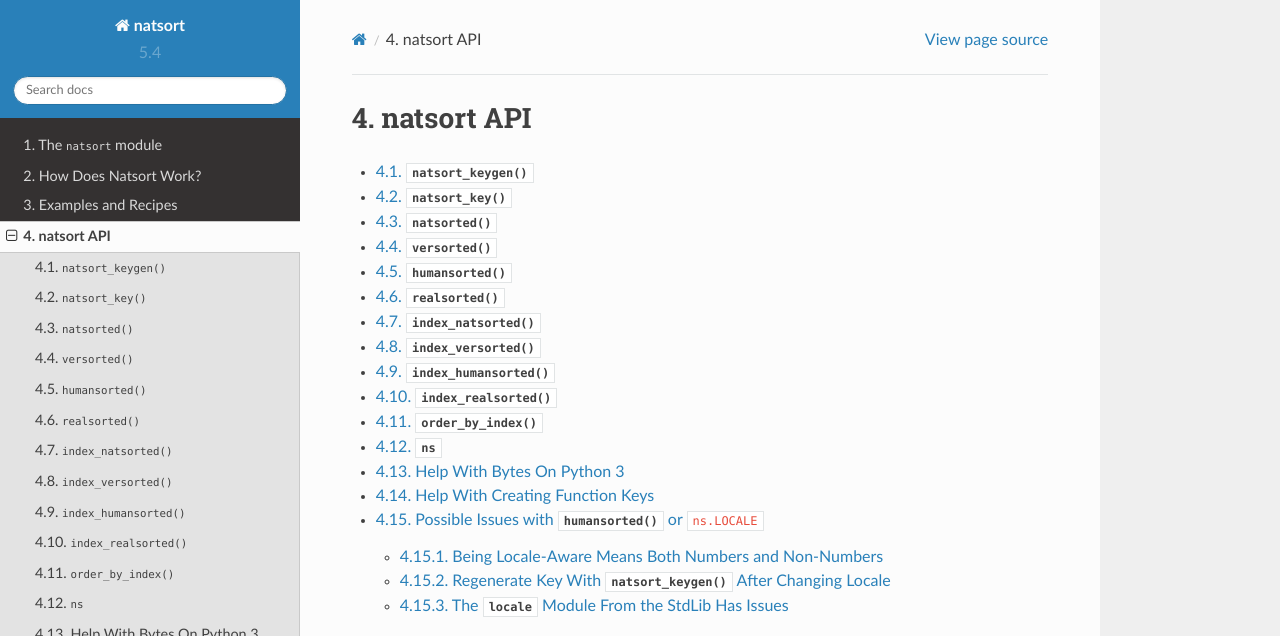
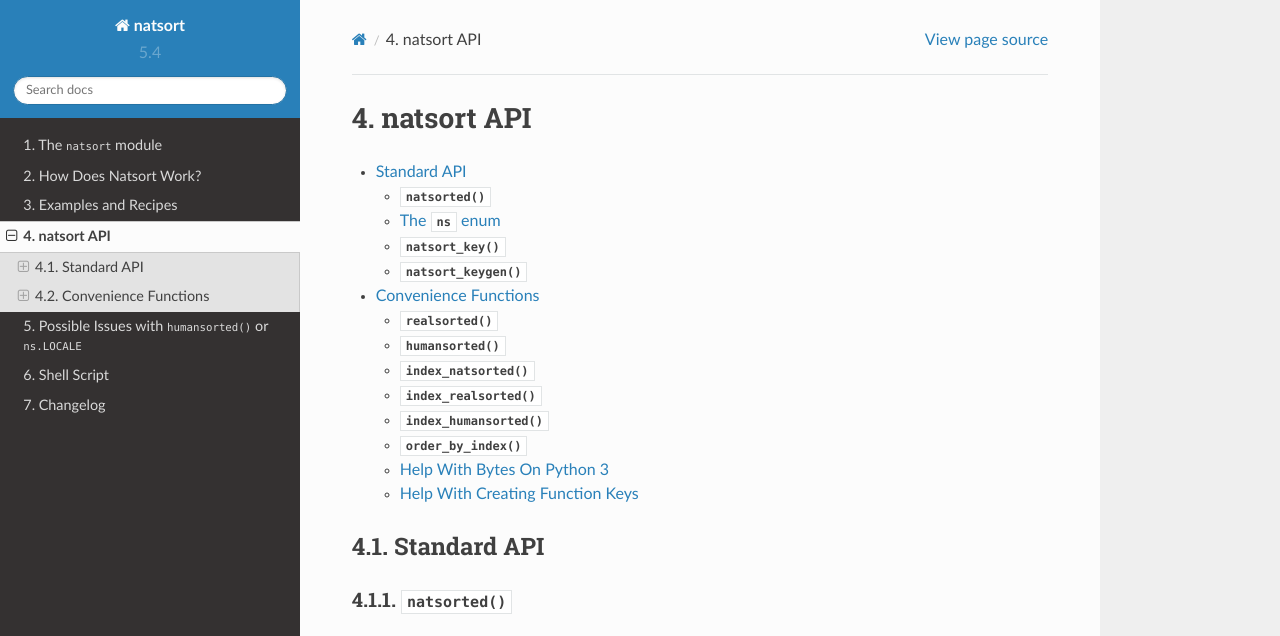
Before and after one commit to SethMMorton/natsort, a Sphinx documentation site: the page built from docs/api.rst, in a window 1280 px wide and 1400 px high. Shown: the top 636 px of the window. Built offline with Sphinx 7.4.7 and the Read the Docs theme 2.0.0, drawn with Linux system fonts in a browser that asks for light colours; some of the changed text lies outside the part shown; grey boxes are pictures that could not be loaded.

Commit message:
Consolidate API into a single page
Rather than users click through individual functions, it is now all on
a single page.

Additionally, a bug where the ns enum had no data in the documentation
has been fixed.

The `versorted` and `index_versorted` functions have been omitted.

```diff
--- a/docs/api.rst
+++ b/docs/api.rst
@@ -6,21 +6,92 @@
 natsort API
 ===========
 
-.. toctree::
-   :maxdepth: 2
+.. contents::
+    :local:
 
-   natsort_keygen.rst
-   natsort_key.rst
-   natsorted.rst
-   versorted.rst
-   humansorted.rst
-   realsorted.rst
-   index_natsorted.rst
-   index_versorted.rst
-   index_humansorted.rst
-   index_realsorted.rst
-   order_by_index.rst
-   ns_class.rst
-   bytes.rst
-   chain.rst
-   locale_issues.rst
+Standard API
+------------
+
+:func:`~natsort.natsorted`
+++++++++++++++++++++++++++
+
+.. autofunction:: natsorted
+
+The :class:`~natsort.ns` enum
++++++++++++++++++++++++++++++
+
+.. autodata:: ns
+    :annotation:
+
+:func:`~natsort.natsort_key`
+++++++++++++++++++++++++++++
+
+.. autofunction:: natsort_key
+
+:func:`~natsort.natsort_keygen`
++++++++++++++++++++++++++++++++
+
+.. autofunction:: natsort_keygen
+
+Convenience Functions
+---------------------
+
+:func:`~natsort.realsorted`
++++++++++++++++++++++++++++
+
+.. autofunction:: realsorted
+
+:func:`~natsort.humansorted`
+++++++++++++++++++++++++++++
+
+.. autofunction:: humansorted
+
+:func:`~natsort.index_natsorted`
+++++++++++++++++++++++++++++++++
+
+.. autofunction:: index_natsorted
+
+:func:`~natsort.index_realsorted`
++++++++++++++++++++++++++++++++++
+
+.. autofunction:: index_realsorted
+
+:func:`~natsort.index_humansorted`
+++++++++++++++++++++++++++++++++++
+
+.. autofunction:: index_humansorted
+
+:func:`~natsort.order_by_index`
++++++++++++++++++++++++++++++++
+
+.. autofunction:: order_by_index
+
+.. _bytes_help:
+
+Help With Bytes On Python 3
++++++++++++++++++++++++++++
+
+The official stance of :mod:`natsort` is to not support `bytes` for
+sorting; there is just too much that can go wrong when trying to automate
+conversion between `bytes` and `str`. But rather than completely give up
+on `bytes`, :mod:`natsort` provides three functions that make it easy to
+quickly decode `bytes` to `str` so that sorting is possible.
+
+.. autofunction:: decoder
+
+.. autofunction:: as_ascii
+
+.. autofunction:: as_utf8
+
+.. _function_help:
+
+Help With Creating Function Keys
+++++++++++++++++++++++++++++++++
+
+If you need to create a complicated *key* argument to (for example)
+:func:`natsorted` that is actually multiple functions called one after the other,
+the following function can help you easily perform this action. It is
+used internally to :mod:`natsort`, and has been exposed publically for
+the convenience of the user.
+
+.. autofunction:: chain_functions
--- a/docs/bytes.rst
+++ /dev/null
@@ -1,19 +0,0 @@
-.. default-domain:: py
-.. currentmodule:: natsort
-
-.. _bytes_help:
-
-Help With Bytes On Python 3
-===========================
-
-The official stance of :mod:`natsort` is to not support `bytes` for
-sorting; there is just too much that can go wrong when trying to automate
-conversion between `bytes` and `str`. But rather than completely give up
-on `bytes`, :mod:`natsort` provides three functions that make it easy to
-quickly decode `bytes` to `str` so that sorting is possible.
-
-.. autofunction:: decoder
-
-.. autofunction:: as_ascii
-
-.. autofunction:: as_utf8
--- a/docs/chain.rst
+++ /dev/null
@@ -1,15 +0,0 @@
-.. default-domain:: py
-.. currentmodule:: natsort
-
-.. _function_help:
-
-Help With Creating Function Keys
-================================
-
-If you need to create a complicated *key* argument to (for example)
-:func:`natsorted` that is actually multiple functions called one after the other,
-the following function can help you easily perform this action. It is
-used internally to :mod:`natsort`, and has been exposed publically for
-the convenience of the user.
-
-.. autofunction:: chain_functions
--- a/docs/humansorted.rst
+++ /dev/null
@@ -1,7 +0,0 @@
-.. default-domain:: py
-.. currentmodule:: natsort
-
-:func:`~natsort.humansorted`
-============================
-
-.. autofunction:: humansorted
--- a/docs/index.rst
+++ b/docs/index.rst
@@ -16,6 +16,7 @@ Contents:
    howitworks.rst
    examples.rst
    api.rst
+   locale_issues.rst
    shell.rst
    changelog.rst
 
--- a/docs/index_humansorted.rst
+++ /dev/null
@@ -1,7 +0,0 @@
-.. default-domain:: py
-.. currentmodule:: natsort
-
-:func:`~natsort.index_humansorted`
-==================================
-
-.. autofunction:: index_humansorted
--- a/docs/index_natsorted.rst
+++ /dev/null
@@ -1,7 +0,0 @@
-.. default-domain:: py
-.. currentmodule:: natsort
-
-:func:`~natsort.index_natsorted`
-================================
-
-.. autofunction:: index_natsorted
--- a/docs/index_realsorted.rst
+++ /dev/null
@@ -1,7 +0,0 @@
-.. default-domain:: py
-.. currentmodule:: natsort
-
-:func:`~natsort.index_realsorted`
-=================================
-
-.. autofunction:: index_realsorted
--- a/docs/index_versorted.rst
+++ /dev/null
@@ -1,7 +0,0 @@
-.. default-domain:: py
-.. currentmodule:: natsort
-
-:func:`~natsort.index_versorted`
-================================
-
-.. autofunction:: index_versorted
--- a/docs/natsort_key.rst
+++ /dev/null
@@ -1,7 +0,0 @@
-.. default-domain:: py
-.. currentmodule:: natsort
-
-:func:`~natsort.natsort_key`
-============================
-
-.. autofunction:: natsort_key
--- a/docs/natsort_keygen.rst
+++ /dev/null
@@ -1,7 +0,0 @@
-.. default-domain:: py
-.. currentmodule:: natsort
-
-:func:`~natsort.natsort_keygen`
-===============================
-
-.. autofunction:: natsort_keygen
--- a/docs/natsorted.rst
+++ /dev/null
@@ -1,7 +0,0 @@
-.. default-domain:: py
-.. currentmodule:: natsort
-
-:func:`~natsort.natsorted`
-==========================
-
-.. autofunction:: natsorted
--- a/docs/ns_class.rst
+++ /dev/null
@@ -1,7 +0,0 @@
-.. default-domain:: py
-.. currentmodule:: natsort
-
-:class:`~natsort.ns`
-====================
-
-.. autoclass:: ns
--- a/docs/order_by_index.rst
+++ /dev/null
@@ -1,7 +0,0 @@
-.. default-domain:: py
-.. currentmodule:: natsort
-
-:func:`~natsort.order_by_index`
-===============================
-
-.. autofunction:: order_by_index
--- a/docs/realsorted.rst
+++ /dev/null
@@ -1,7 +0,0 @@
-.. default-domain:: py
-.. currentmodule:: natsort
-
-:func:`~natsort.realsorted`
-===========================
-
-.. autofunction:: realsorted
--- a/docs/versorted.rst
+++ /dev/null
@@ -1,7 +0,0 @@
-.. default-domain:: py
-.. currentmodule:: natsort
-
-:func:`~natsort.versorted`
-==========================
-
-.. autofunction:: versorted
```
